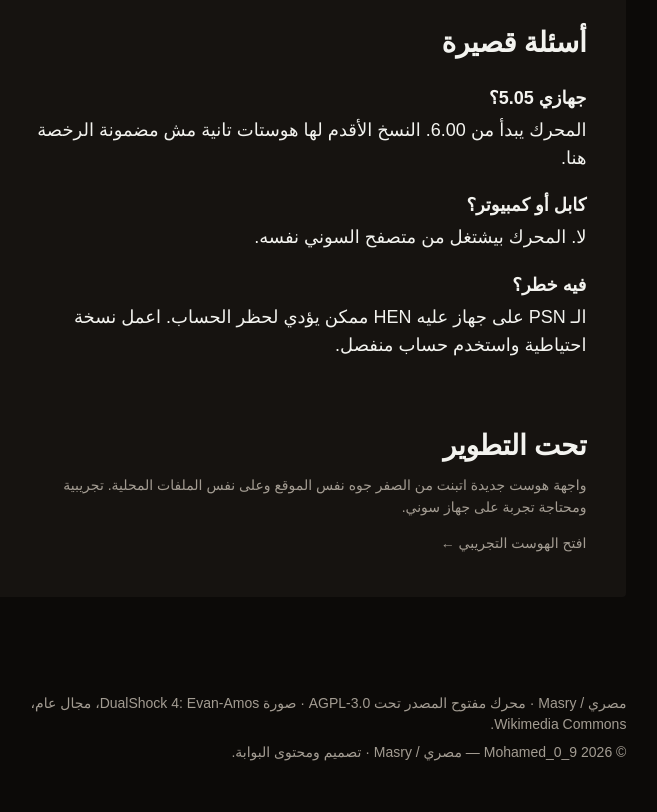
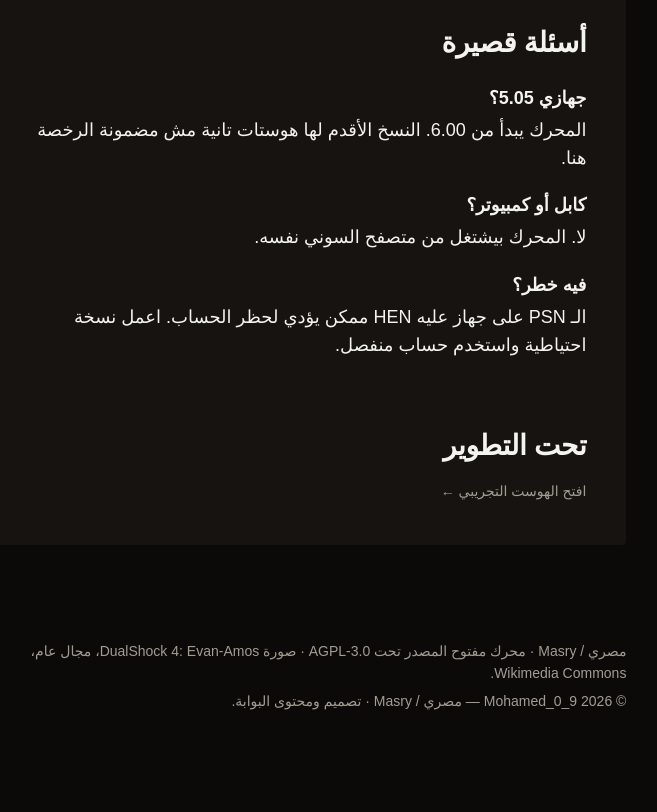
Before and after one commit to FaslaAnime/FaslaAnime.github.io, a plain HTML site: page index.html in a window 1280 px wide. Shown: the part 2037-2849 px from the top of the page, without its empty margins (500-1157 px from the left). After the commit the page ends 2797 px from the top, so only its background shows below. Drawn offline with Linux system fonts and the light colour scheme.

Commit message:
Remove under-development intro copy from portal

```diff
--- a/index.html
+++ b/index.html
@@ -71,7 +71,6 @@
 
   <section class="block" id="dev" aria-labelledby="dev-title">
     <h2 id="dev-title">تحت التطوير</h2>
-    <p class="intro">واجهة هوست جديدة اتبنت من الصفر جوه نفس الموقع وعلى نفس الملفات المحلية. تجريبية ومحتاجة تجربة على جهاز سوني.</p>
     <a class="textlink" href="dev/index.html">افتح الهوست التجريبي ←</a>
   </section>
 
```
